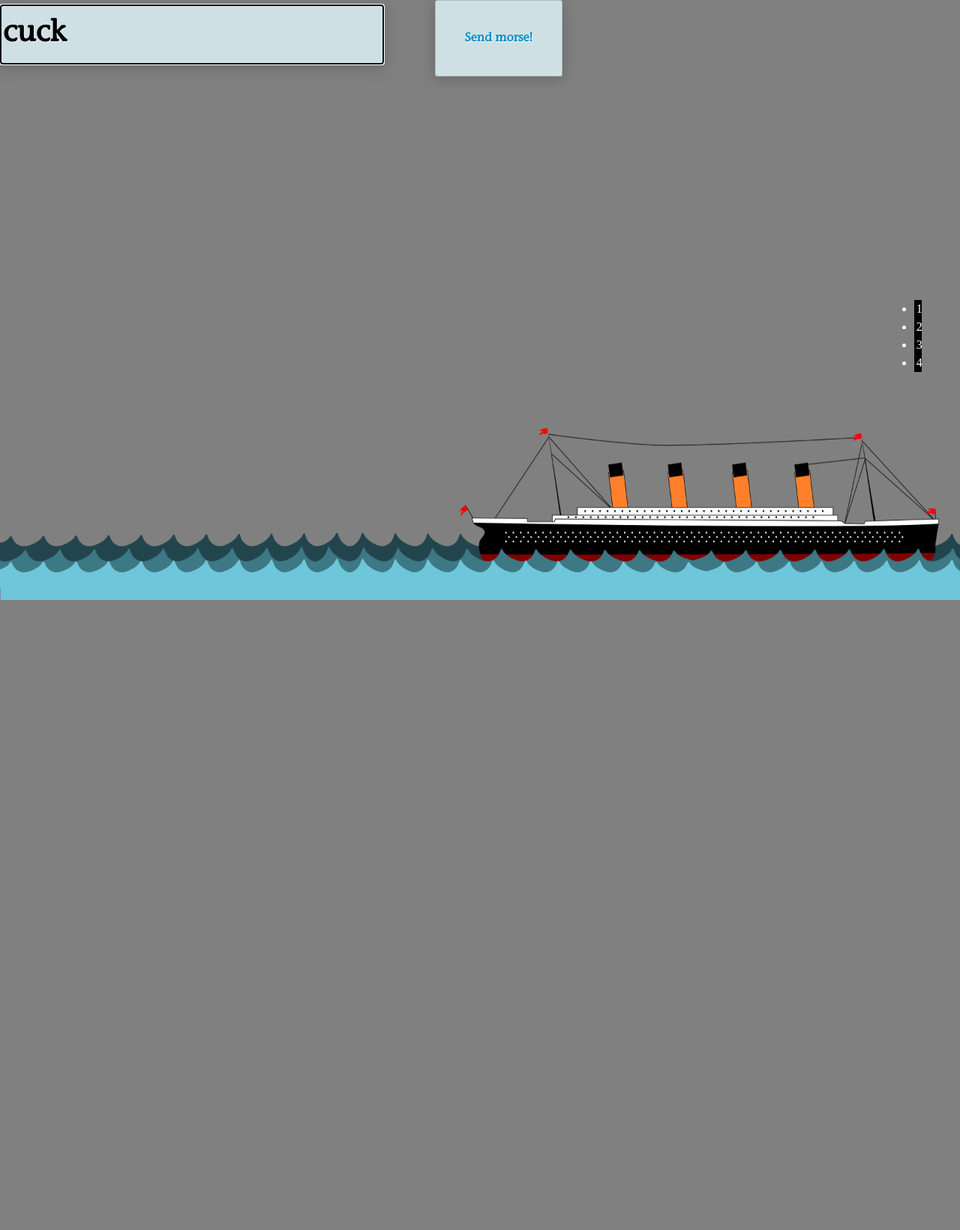
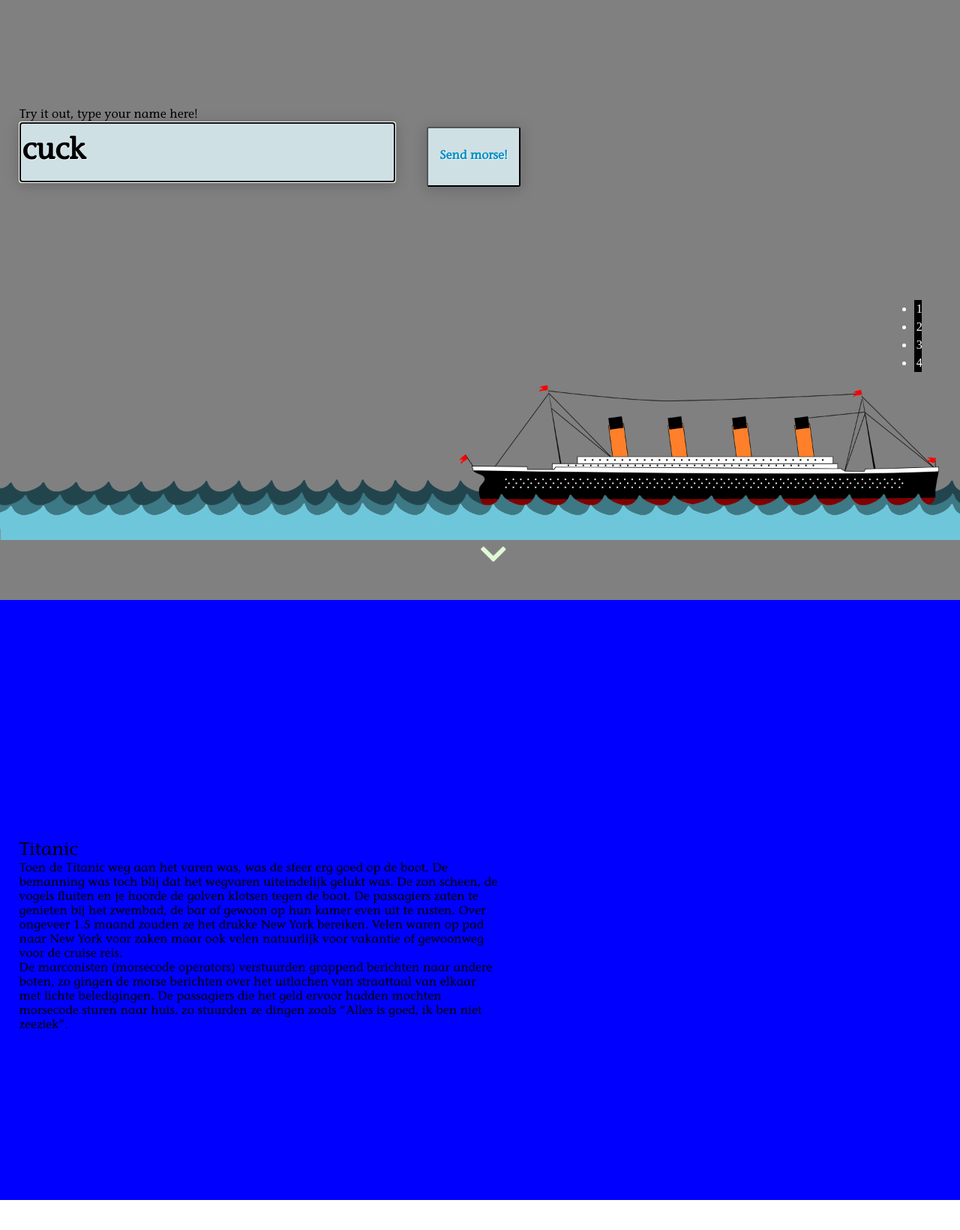
Before and after one commit to tijmenroes/titanic, a PHP site: page /index.html in a window 1280 px wide. Shown: the top 1640 px of the page at 75% size. Before the commit the page ends 800 px from the top, so only its background shows below. Run offline with PHP 8.4, Linux system fonts and the light colour scheme; some libraries are stand-ins or nearby versions.

Commit message:
Code voor switchen van page verbeterd
Functie toegevoegd en een switch.

```diff
--- a/index.html
+++ b/index.html
@@ -11,71 +11,114 @@
 </head>
 
 <body>
-<div class="page" id="page1">
-    <div class="nav">
+<div class="nav">
     <ul>
-        <li class="lijst" id="click1">
+        <li class="lijst" id="click1 klik">
             1
         </li>
-        <li class="lijst" id="click2">
+        <li class="lijst" id="click2 klik">
             2
         </li>
-        <li class="lijst" id="click3">
+        <li class="lijst" id="click3 klik">
             3
         </li>
-        <li class="lijst" id="click4">
+        <li class="lijst" id="click4 klik">
             4
         </li>
     </ul>
-    </div>
-    <script>
-        $( document ).ready(function() {
+</div>
+<script>
+    $( document ).ready(function() {
+        function scroll(page) { //Functie waarbij je page alleen hoeft te veranderen in het id van de div, daarna zal die scrollen naar de div
+            $('html,body').animate({
+                    scrollTop: $(page).offset().top
+                },
+                'slow');
 
-        $(".morsetext").focus();
+        }
+        var pageNr = 1;//set page nr op 1, je begint altijd op 1 namelijk.
+        $(".morsetext").focus(); //highlight de textbox
+
+
         $("#click1").on("click", function() {
 
-            console.log("click");
-            $('html,body').animate({
-                    scrollTop: $("#page1").offset().top},
-                'slow');
+      pageNr = 1;
+        });
+        $("#click2").on("click", function() {
 
-        });
-
-        $("#click2").on("click", function() {
-            console.log("click");
-            $('html,body').animate({
-                    scrollTop: $("#page2").offset().top},
-                'slow');
+            pageNr = 2;
+            console.log(pageNr);
         });
         $("#click3").on("click", function() {
-            console.log("click");
-            $('html,body').animate({
-                    scrollTop: $("#page3").offset().top},
-                'slow');
+            pageNr = 3;
         });
         $("#click4").on("click", function() {
-            console.log("click");
-            $('html,body').animate({
-                    scrollTop: $("#page4").offset().top},
-                'slow');
+            pageNr = 4;
         });
+        $('.arrowmove').on("click", function() {
+            if(pageNr == 4){//laatste waarde, hoeft dus niks mee te gebeuren
 
+            } else {
+                pageNr = pageNr + 1;
+            }
         });
-    </script>
+$("#klik").on("click", function() {// kijk welke het pagenr het is en op basis daarvan ga je naar de juiste pagina.
+    switch (pageNr) {
+        case 1:
+            console.log("1");
+           scroll("#page1");
+            break;
+        case 2:
+            scroll("#page2");
+            break;
+        case 3:
+            scroll("#page3");
+            break;
+        case 4:
+            scroll("#page4");
+            break;
+        default:
+            console.log("lol");
+            break;
+    }
+});
+
+        window.setInterval(function () {
+            $('.arrowmove').fadeIn(500);
+            $('.arrowmove').animate({top: "94.5%"}, 1500);
+            $('.arrowmove').fadeOut(500);
+            $('.arrowmove').animate({top: "90%"}, 0);
+        }, 1000);
+
+    });
+</script>
+<div class="page" id="page1" style="background-image:url(img/boatonly.png); background-size: contain">
+
+    <div class="morsegroup">
+        <div class="morseuitleg">
+        <p>Try it out, type your name here!</p>
+        </div>
 <input class="morsetext" type="text" id="tekstbalk" autocomplete="off" value="cuck">
 <button class="morsebutton">Send morse!</button>
 <div class="lol" style="width: 100px; height: 100px; background-color: red; opacity: 0; background-image: url('img/sunburst.jpg'); background-size: 100px 100px;; transition: .4s;"> lol</div>
 <br>
 <p id="morsecode"></p>
 <p id="demo"></p>
-
-<img src="img/boatonly.png" class="boatfront">
+    </div>
 
 
 
+    <img class="arrowmove" src="img/arrowlol.png" id="klik">
 </div>
 <div class="page" id="page2">
-
+    <div class="verhaal">
+        <h1>Titanic</h1>
+        <p>Toen de Titanic weg aan het varen was, was de sfeer erg goed op de boot. De bemanning was toch blij dat het wegvaren uiteindelijk gelukt was. De zon scheen,
+            de vogels fluiten en je hoorde de golven klotsen tegen de boot. De passagiers zaten te genieten bij het zwembad, de bar of gewoon op hun kamer even uit te rusten.
+            Over ongeveer 1.5 maand zouden ze het drukke New York bereiken. Velen waren op pad naar New York voor zaken maar ook velen natuurlijk voor vakantie of gewoonweg voor de cruise reis. <br>
+            De marconisten (morsecode operators) verstuurden grappend berichten naar andere boten, zo gingen de morse berichten over het uitlachen van straattaal van elkaar met lichte beledigingen.
+            De passagiers die het geld ervoor hadden mochten morsecode sturen naar huis, zo stuurden ze dingen zoals “Alles is goed, ik ben niet zeeziek”. </p>
+    </div>
 </div>
 <div class="page" id="page3">
 
--- a/style.css
+++ b/style.css
@@ -21,6 +21,9 @@ time, mark, audio, video {
 @font-face {
     font-family: ITC;
     src: url(StoneInformalStd-Medium.otf);
+}
+p {
+    font-family: "ITC";
 }
 
 body{
@@ -49,17 +52,41 @@ body{
 
 
   }
+.arrowmove {
+    width: 2.8%;
+    left: 50%;
+    top: 90%;
+    position: absolute;
+    transform: rotate(180deg);
+    cursor: pointer;
+}
+  .verhaal{
+      z-index:10;
+      position: relative;
+      margin-left:2%;
+      top: 40%;
+      width: 50%;
+  }
+  .verhaal h1 {
+      Font-family: "ITC";
+      Font-size: 3vh;
+  }
+  .verhaal p {
+      Font-family: "ITC";
+      Font-size: 2vh;
+  }
+  .morsegroup{
+      z-index:10;
+      position: relative;
+      margin-left:2%;
+      top:18%;
+  }
   .morsebutton {
       width: 10%;
-      margin-left: 5%;
+      margin-left: 3%;
       height: 10%;
       display: inline-block;
-      -webkit-box-sizing: content-box;
-      -moz-box-sizing: content-box;
-      box-sizing: content-box;
-      padding: 10px 20px;
-      border: 1px solid #b7b7b7;
-      -webkit-border-radius: 3px;
+       -webkit-border-radius: 3px;
       border-radius: 3px;
       font: normal normal bold 16px/normal "ITC", Times, serif;
       color: rgba(0,142,198,1);
@@ -80,6 +107,8 @@ body{
       box-shadow: 0 3px 18px 2px rgba(0,0,0,0.17) ;
       text-shadow: 1px 1px 0 rgba(255,255,255,0.66) ;
       z-index:10;
+
+      border-radius: 3px;
   }
   .boatfront {
       position:fixed;
```
Also changed, not shown: johnny.js (+39 -81 lines), img/arrowlol.png (added).
